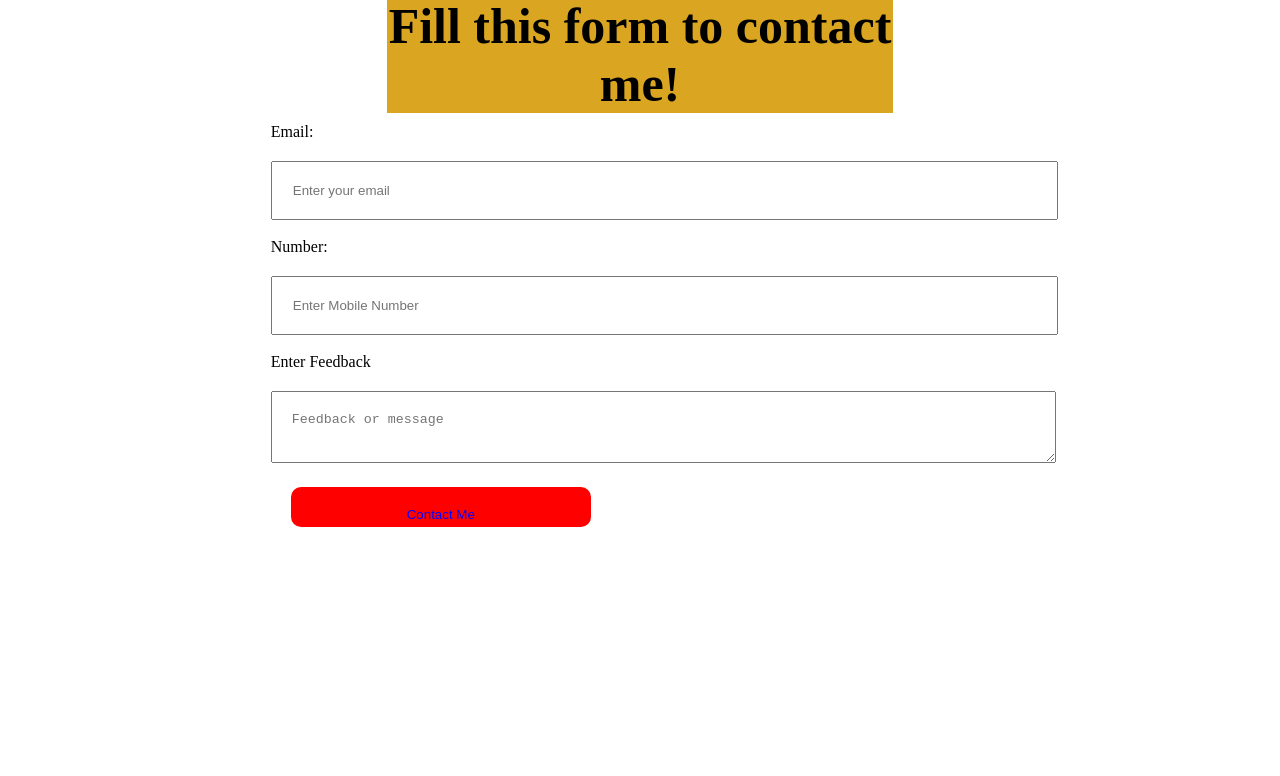
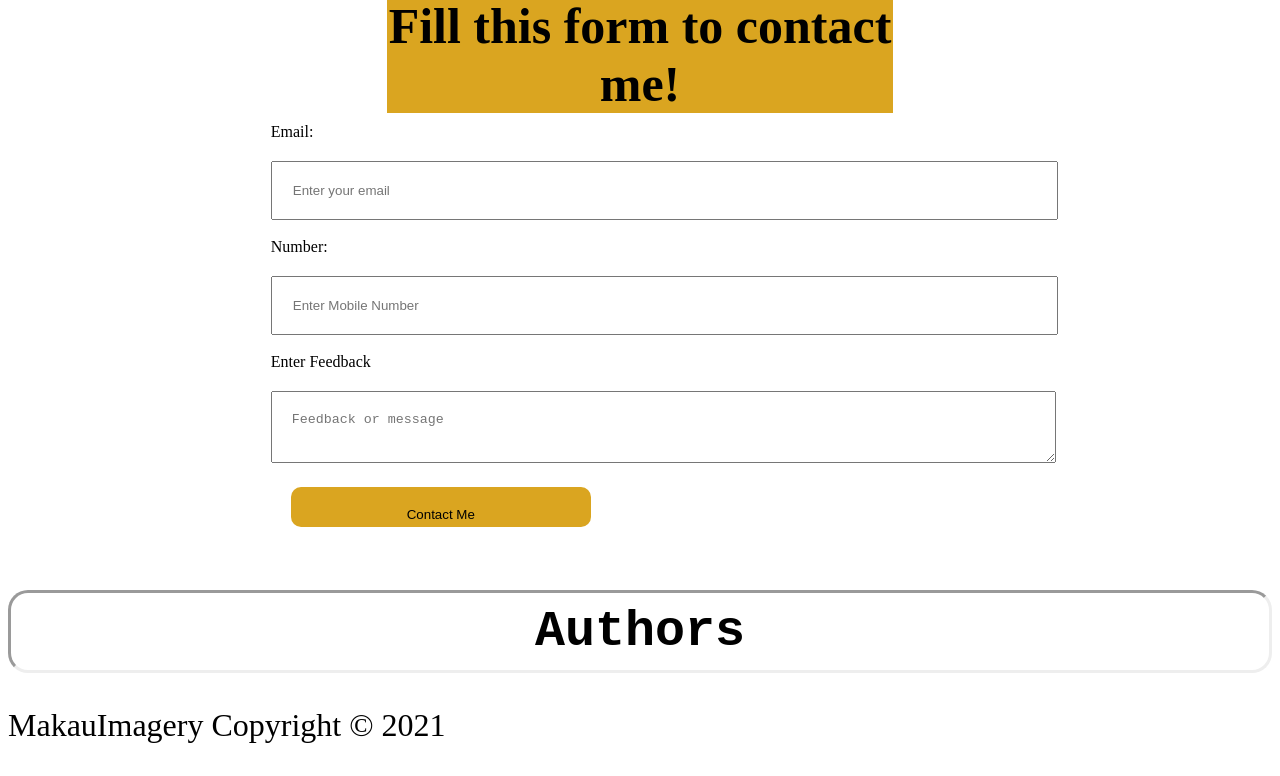
Before and after one commit to brian-makau/PhotographyWebsite, a plain HTML site: page index.html in a window 1280 px wide. Shown: the part 1519-2295 px from the top of the page. Before the commit the page ends 2084 px from the top, so only its background shows below. Drawn offline with Linux system fonts and the light colour scheme.

Commit message:
Add copright information to page

```diff
--- a/index.html
+++ b/index.html
@@ -128,5 +128,8 @@
         <button type="submit">Contact Me</button>
       </form>
     </div>
+    <h1 class="footer">Authors</h1>
+    <p>MakauImagery Copyright &#169; 2021</p>
+
   </body>
 </html>
--- a/styles.css
+++ b/styles.css
@@ -29,14 +29,14 @@ input,textarea{
 
 button {
 text-align: center;
-  background-color: red;
+  background-color: goldenrod;
   border: none;
   padding: 2%;
   border-radius: 10px;
   width: 300px;
   height: 35px;
   margin: 20px;
-  color: blue;
+  color: black;
 }
 p{
     font-size: xx-large;
```
